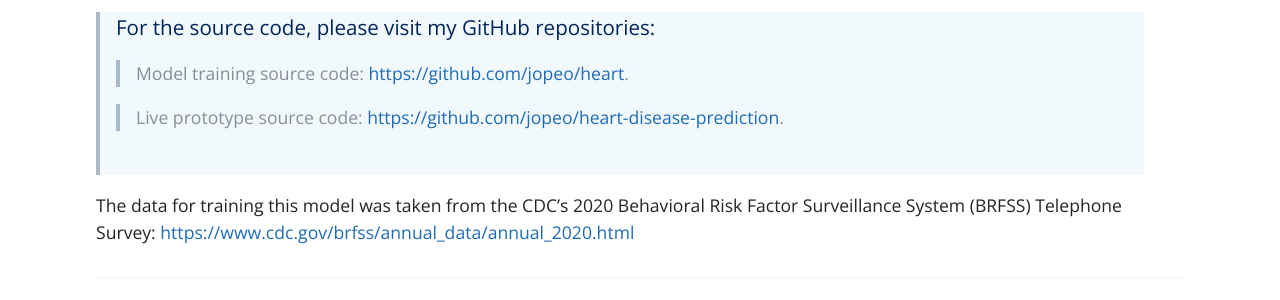
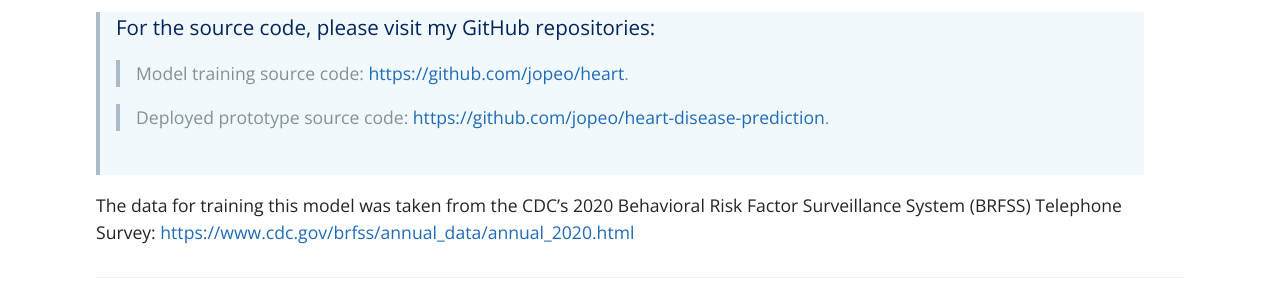
Before and after one commit to jopeo/heart, a Jekyll site: the page built from index.md, in a window 1280 px wide. Shown: the part 729-1029 px from the top of the page. Built offline with Jekyll 4.4.1, drawn with Linux system fonts in a browser that asks for light colours.

Commit message:
update index.md

```diff
--- a/index.md
+++ b/index.md
@@ -10,7 +10,7 @@
 >### For the source code, please visit my GitHub repositories:
 >> Model training source code: [https://github.com/jopeo/heart](https://github.com/jopeo/heart/tree/master/source){:target="_blank"}.
 >
->> Live prototype source code: [https://github.com/jopeo/heart-disease-prediction](https://github.com/jopeo/heart-disease-prediction){:target="_blank"}.
+>> Deployed prototype source code: [https://github.com/jopeo/heart-disease-prediction](https://github.com/jopeo/heart-disease-prediction){:target="_blank"}.
 >
 > <br>
 
```
